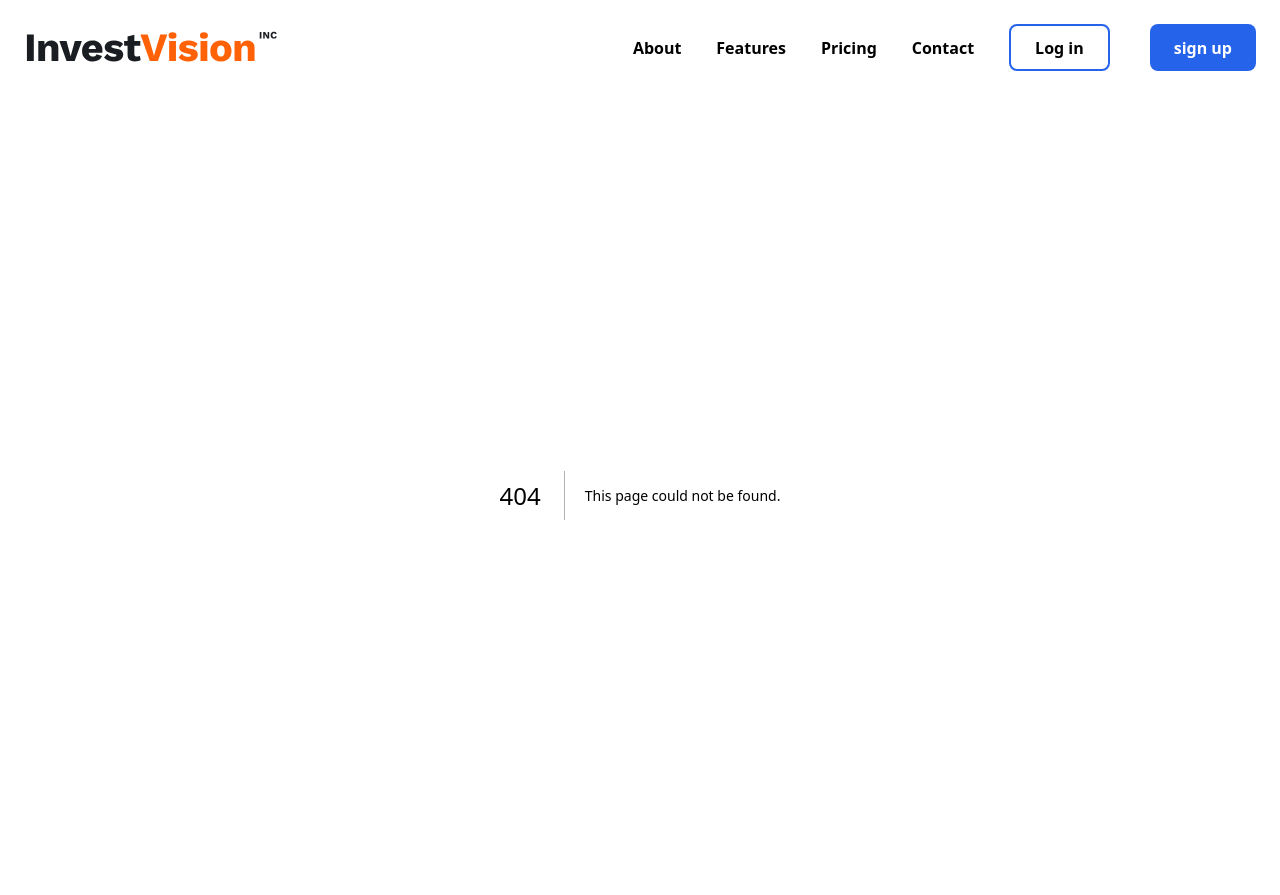
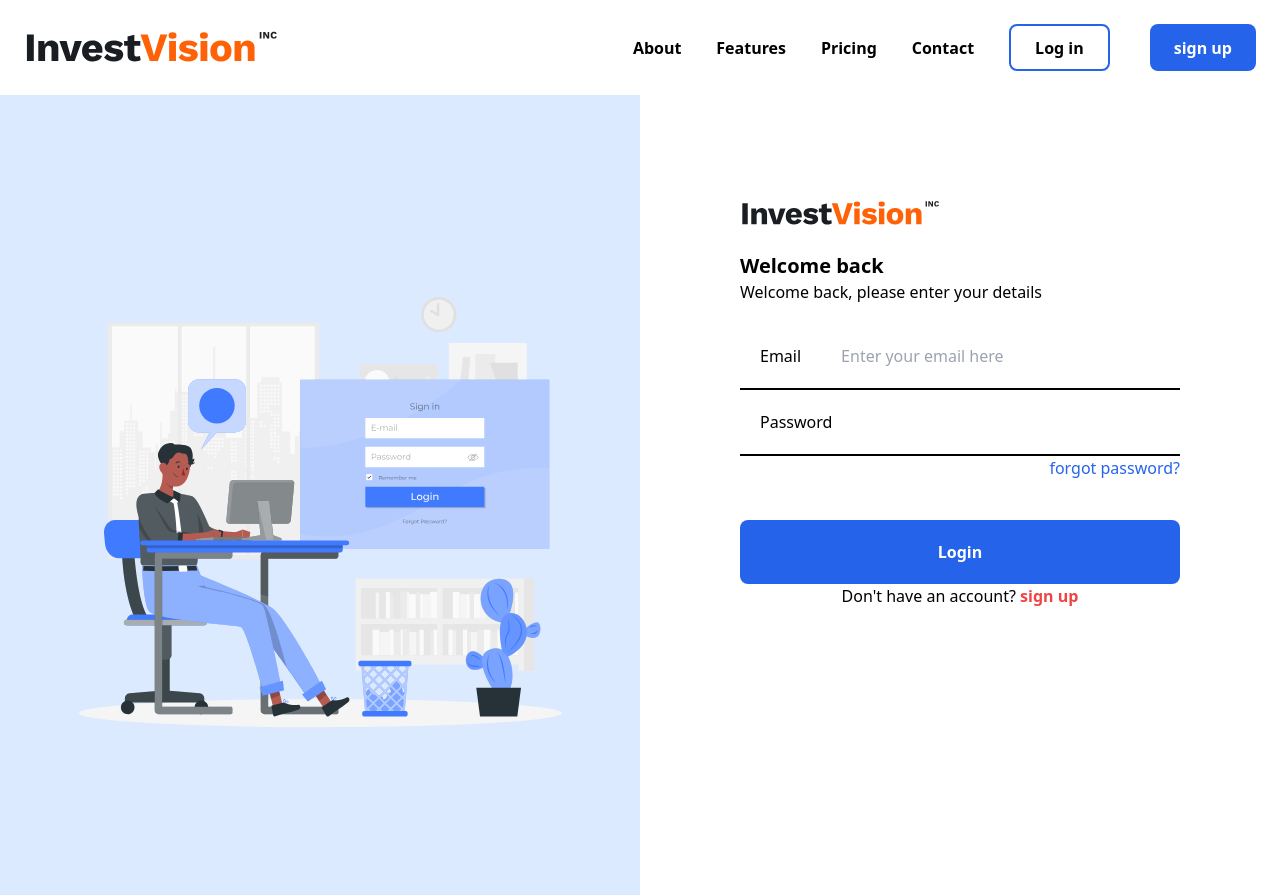
Before and after one commit to Oisavictor/stock-market-predictor, a Next.js app in the folder client/: page /signin in a window 1280 px wide. Before the commit this address had no page. Built offline with nearby package versions, Linux system fonts and the light colour scheme.

Commit message:
created sign in page

```diff
--- /dev/null
+++ b/client/app/signin/components/SignInFormComponent.tsx
@@ -0,0 +1,29 @@
+import Image from 'next/image'
+import logo from '../../assets/logo.svg'
+
+export default function SignInFormComponent() {
+  return (
+    <section className='flex flex-col w-1/2' style={{padding: 100}}>
+        <div className='mr-60'>
+            <Image src={logo} alt='logo'/>
+        </div>
+
+        <p className='text-xl font-semibold mt-5'>Welcome back</p>
+        <p className='mb-5'>Welcome back, please enter your details</p>
+
+        <form className='w-full'>
+            <div className='flex w-full border-b-2 border-black'>
+                <p className='p-5'>Email</p>
+                <input placeholder='Enter your email here' className='flex-1 p-5 focus:outline-none' required/>
+            </div>
+            <div className='flex w-full border-b-2 border-black'>
+                <p className='p-5'>Password</p>
+                <input type='password' className='flex-1 p-5 focus:outline-none' required/>
+            </div>
+            <p className='text-end text-blue-600'>forgot password?</p>
+            <button className='w-full bg-blue-600 p-5 rounded-lg font-bold text-white mt-10'>Login</button>
+            <p className='text-center'>Don't have an account? <span className='text-red-500 font-bold'>sign up</span></p>
+        </form>
+    </section>
+  )
+}
--- /dev/null
+++ b/client/app/signin/page.tsx
@@ -0,0 +1,19 @@
+import SignInFormComponent from "./components/SignInFormComponent";
+import Image from 'next/image'
+import illustration from './assets/signInIllustration.svg'
+// import SuccessComponent from "./components/SuccessComponent";
+import achievement from './assets/achievement.svg'
+
+
+export default function SignupPage() {
+
+    return (
+        <div className='h-screen mt-100 pt-100 bg-white flex'>
+            <div className="bg-blue-100 w-1/2 rounded-10xl flex items-center justify-center">
+                <Image src={illustration} alt='sign up'/>
+            </div>
+            <SignInFormComponent/>
+            {/* <SuccessComponent/> */}
+        </div>
+    )
+}
```
Also changed, not shown: client/app/signin/assets/signInIllustration.svg (added).
